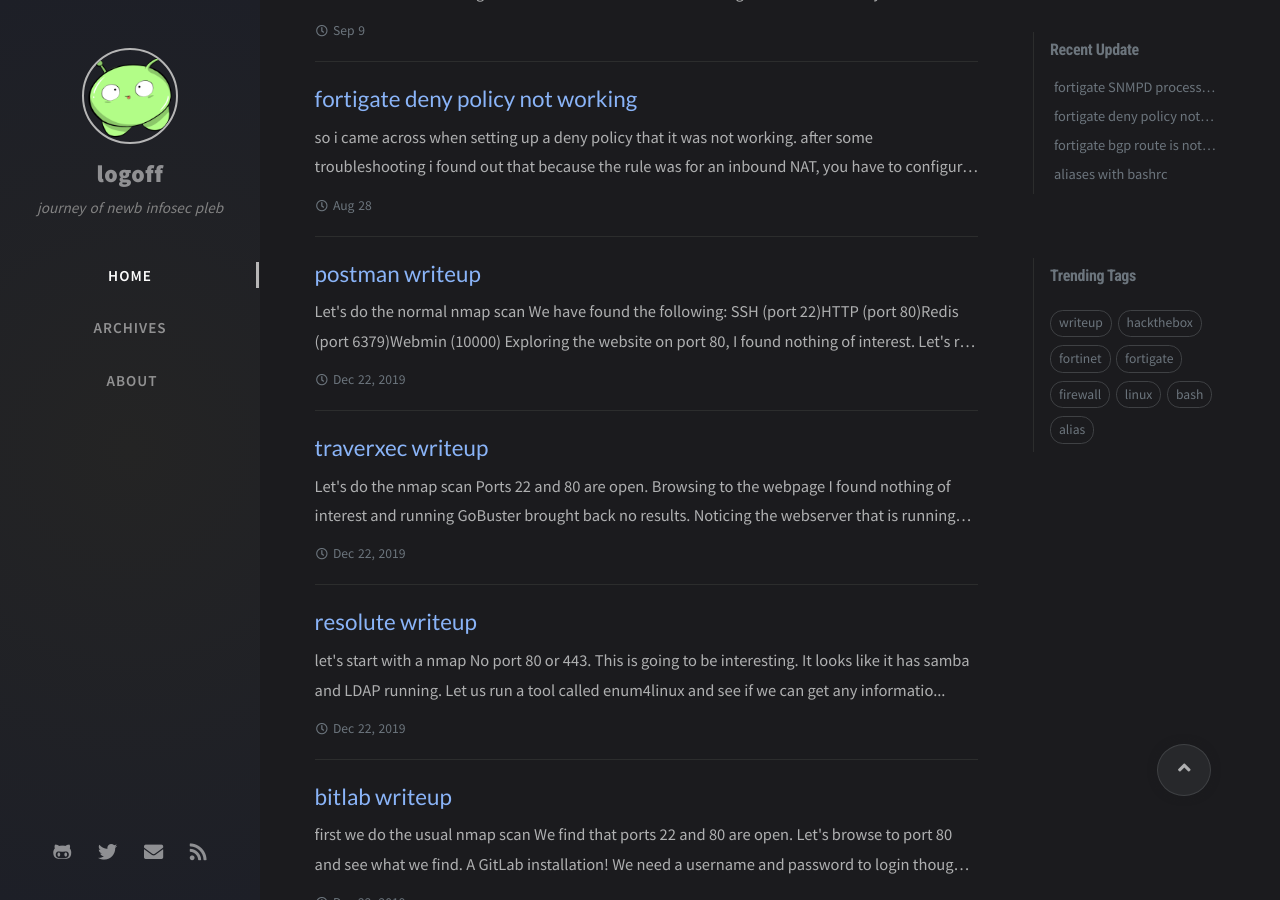
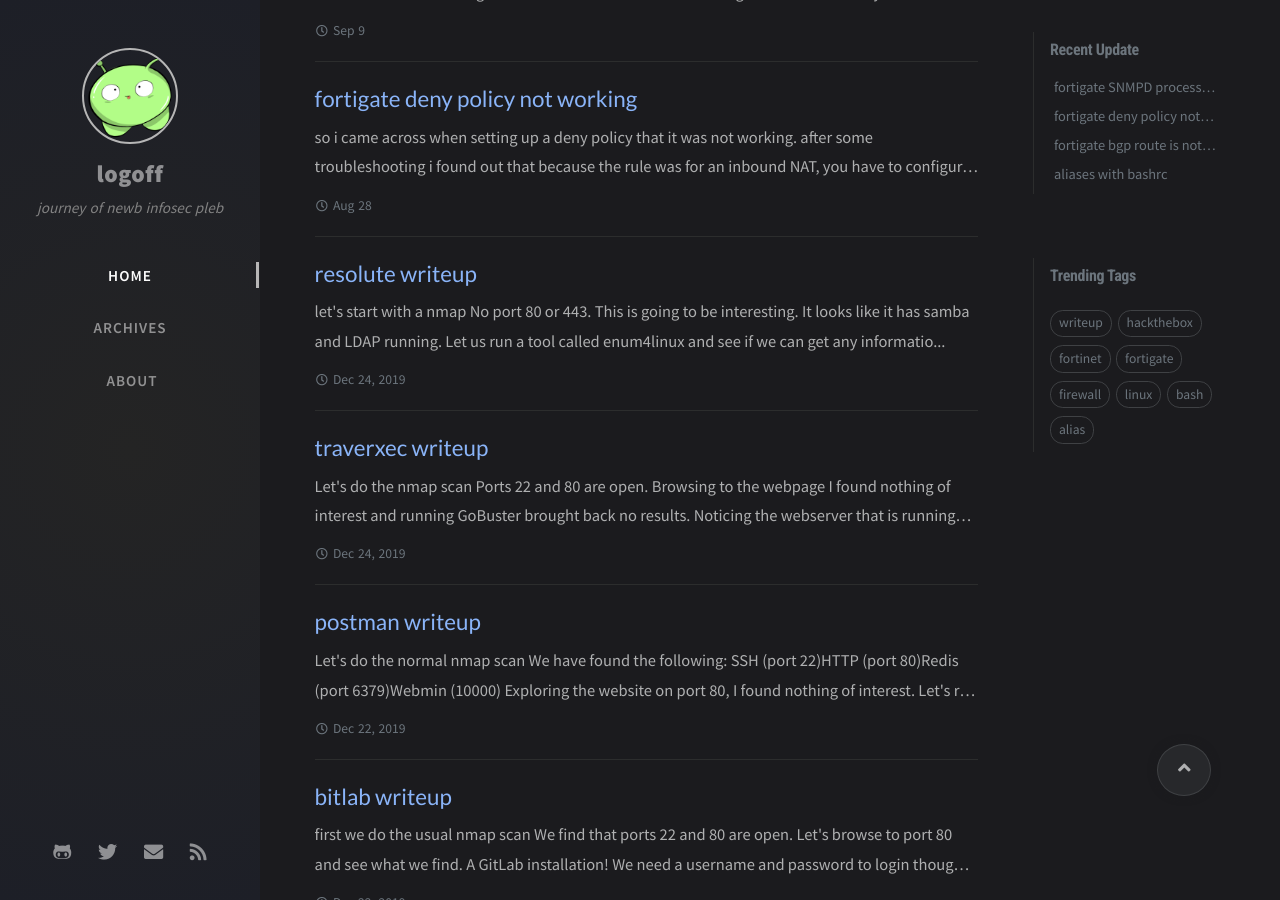
Before and after one commit to geoffchisnall/geoffchisnall.github.io, a Jekyll site: the page built from index.html, in a window 1280 px wide and 900 px high, scrolled down 533 px. Built offline with Jekyll 4.4.1, drawn with Linux system fonts in a browser that asks for light colours; nearby versions of some CDN libraries; the list of posts is cut into pages by our own code; comment, search, counter and statistics services are not loaded.

Commit message:
pushing to repo

```diff
--- a/_posts/2019-12-24-resolute-writeup.md
+++ b/_posts/2019-12-24-resolute-writeup.md
@@ -1,7 +1,7 @@
 ---
 title: resolute writeup
 author: mooncake
-date: 2019-12-22 11:30am
+date: 2019-12-24 11:30am
 categories: [hackthebox]
 tags: [hackthebox, writeup]
 math: true
--- a/_posts/2019-12-24-traverxec-writeup.md
+++ b/_posts/2019-12-24-traverxec-writeup.md
@@ -1,7 +1,7 @@
 ---
 title: traverxec writeup
 author: mooncake
-date: 2019-12-22 11:30am
+date: 2019-12-24 18:30am
 categories: [hackthebox]
 tags: [hackthebox, writeup]
 math: true
```
